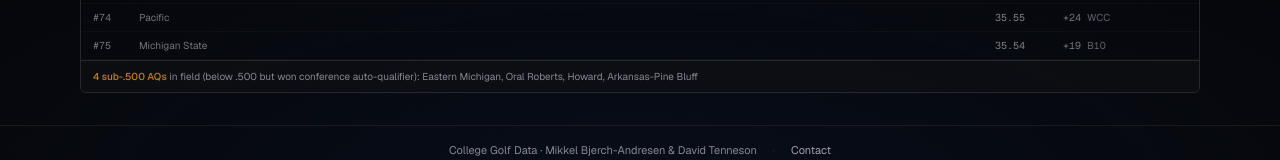
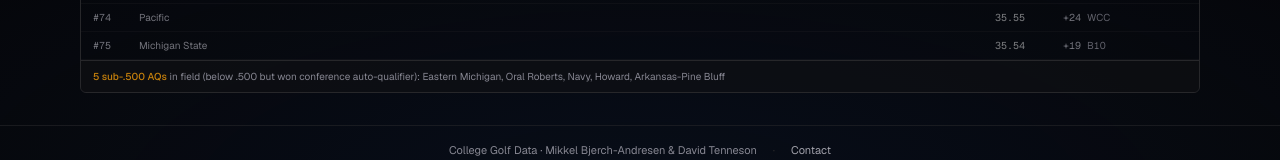
Before and after one commit to mikkelgolf/golfdata, a Next.js app: page / in a window 1280 px wide. Shown: the part 1396-1556 px from the top of the page. Built offline with nearby package versions, Linux system fonts and the light colour scheme.

Commit message:
manual conference winner: PATRIOT men — Navy (requested by David Tenneson)

```diff
--- a/src/data/championships-men-2026.ts
+++ b/src/data/championships-men-2026.ts
@@ -157,6 +157,7 @@ export const championshipsMen2026: Championship[] = [
     color: "#4a5a8a",
     sourceUrl:
       "https://patriotleague.org/news/2025/8/14/general-patriot-league-announces-2025-26-championship-schedule.aspx",
+    winner: "Navy",
   },
   {
     id: 7,
```
